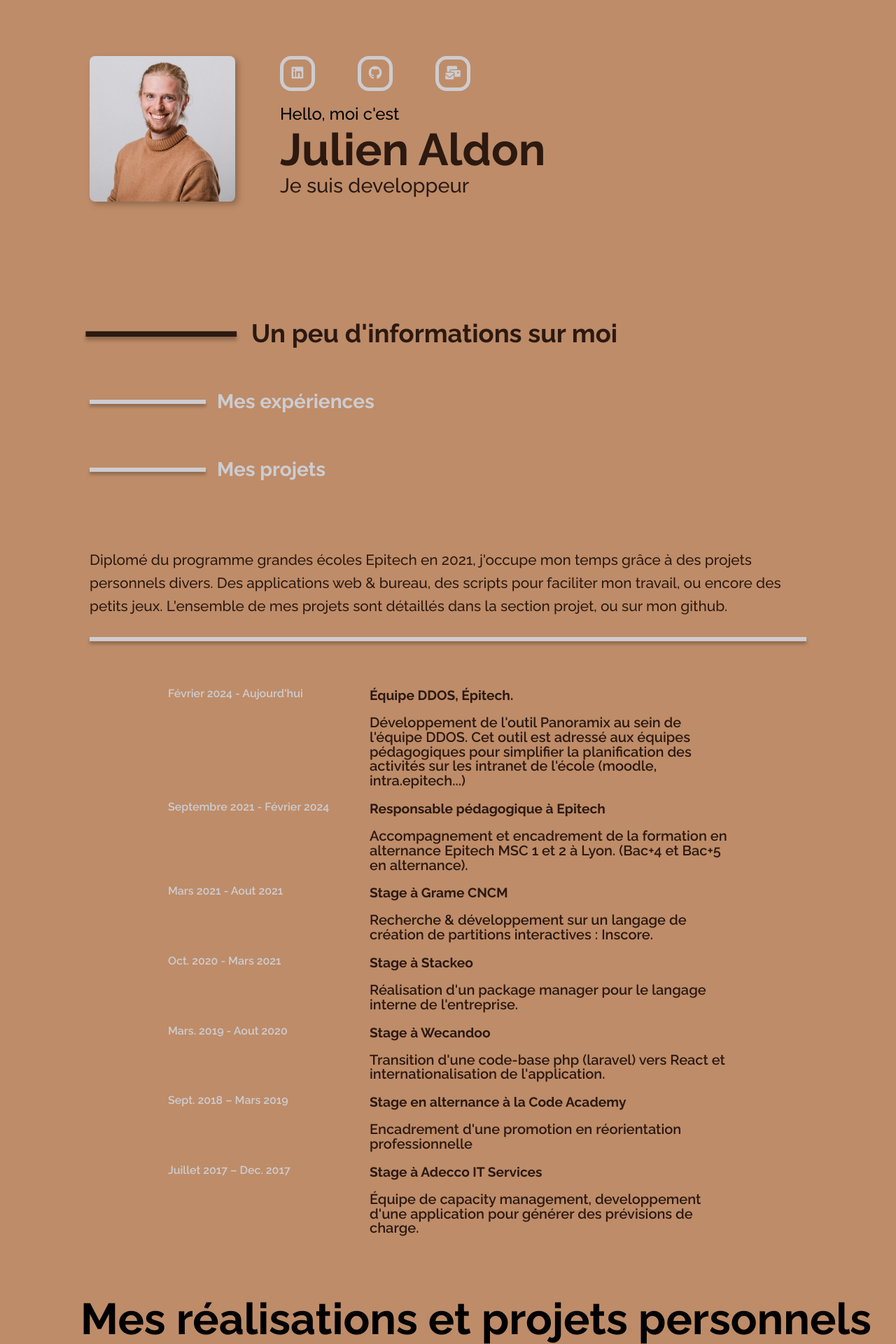
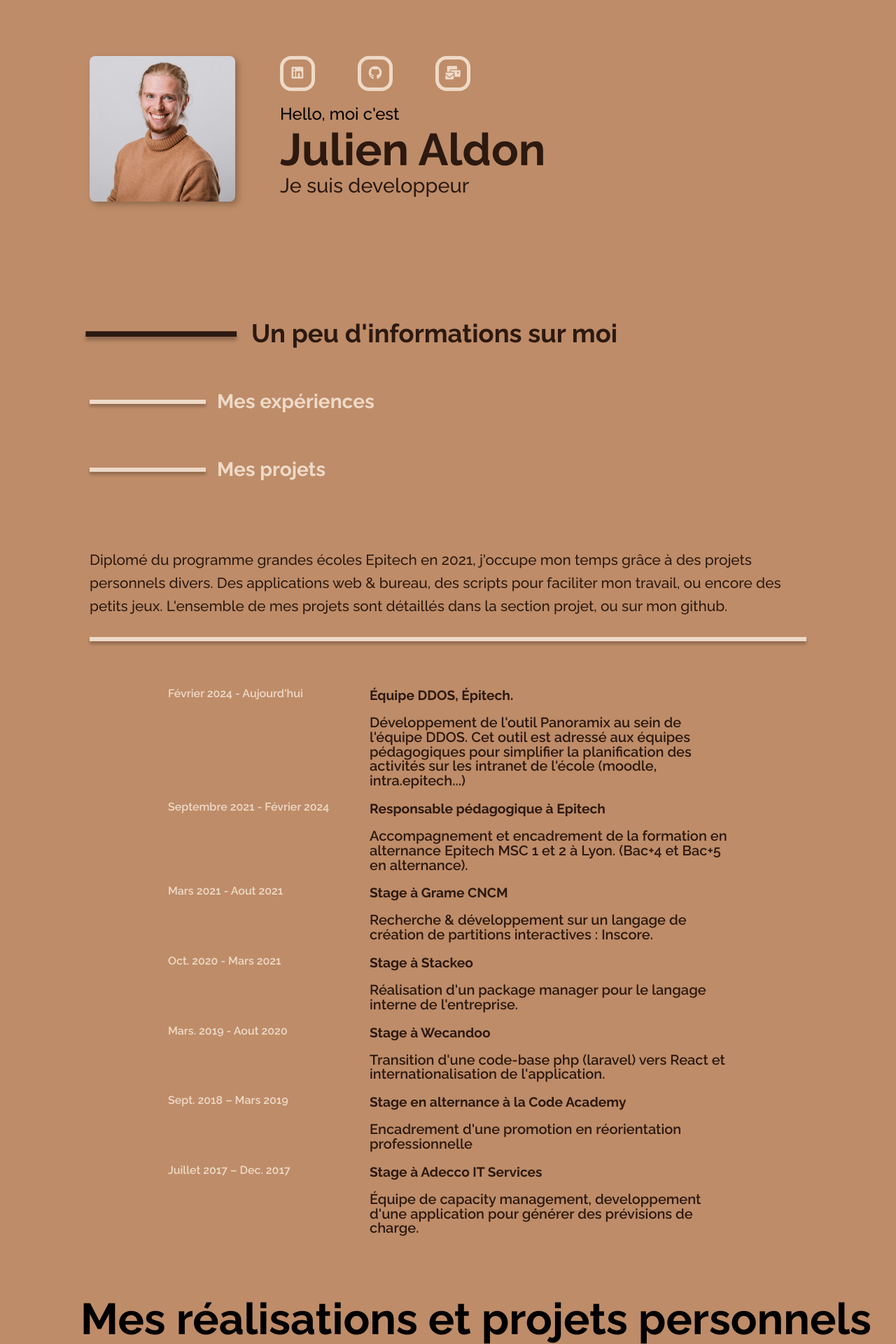
Before and after one commit to JulienAldon/Portfolio, a Jekyll site: the page built from index.markdown, in a window 1280 px wide. Shown: the top 1920 px of the page at 70% size. Built offline with Jekyll 4.4.1, drawn with Linux system fonts in a browser that asks for light colours; nearby versions of some CDN libraries.

Commit message:
Fix accessibility error in layout and contrast

```diff
--- a/_layouts/main.html
+++ b/_layouts/main.html
@@ -7,9 +7,9 @@
             <div class="aboutbox">
                 <div>
                     <nav class="iconbox">
-                        <a rel="external" target="_blank" href="{{ site.linkedin_url }}" class="iconLink"><i class="iconElem fa-brands fa-linkedin"></i></a>
-                        <a rel="external" target="_blank" href="{{ site.github_url }}" class="iconLink"><i class="iconElem fa-brands fa-github"></i></a>
-                        <a href="mailto:{{ site.email }}"id="mail-button" class="iconLink"><i class="iconElem fa-solid fa-envelopes-bulk"></i></a>
+                        <a aria-label="Mon linkedin" rel="external" target="_blank" href="{{ site.linkedin_url }}" class="iconLink"><i class="iconElem fa-brands fa-linkedin"></i></a>
+                        <a aria-label="Mon github" rel="external" target="_blank" href="{{ site.github_url }}" class="iconLink"><i class="iconElem fa-brands fa-github"></i></a>
+                        <a aria-label="Mon adresse email" href="mailto:{{ site.email }}"id="mail-button" class="iconLink"><i class="iconElem fa-solid fa-envelopes-bulk"></i></a>
                     </nav>
                     <p>Hello, moi c'est</p>
                     <h1>Julien Aldon</h1>
--- a/_layouts/project.html
+++ b/_layouts/project.html
@@ -9,7 +9,7 @@
             </div>
             <div class="techno-info">
                 {% for techno in page.technos %}
-                    <a class="techno-link" rel="external" target="_blank" href="{{ techno.url }}">{{techno.tech}}</a>
+                    <a aria-label="{{ techno.tech }}" class="techno-link" rel="external" target="_blank" href="{{ techno.url }}">{{techno.tech}}</a>
                 {% endfor %}
             </div>
             <div class="made-by">
--- a/assets/css/colors.css
+++ b/assets/css/colors.css
@@ -2,7 +2,7 @@
   --fg-0: #2c1910;
   --fg-1: #f5f5f5;
   --fg-1-translucid: #f5f5f55a;
-  --fg-2: #cdccd1;
+  --fg-2: #eedac8;
 
   --bg-1: #3c2317;
   --bg-2: #be8c68;
```
